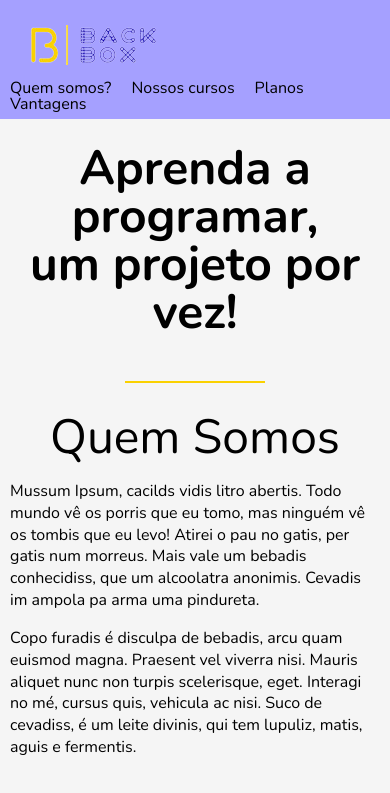
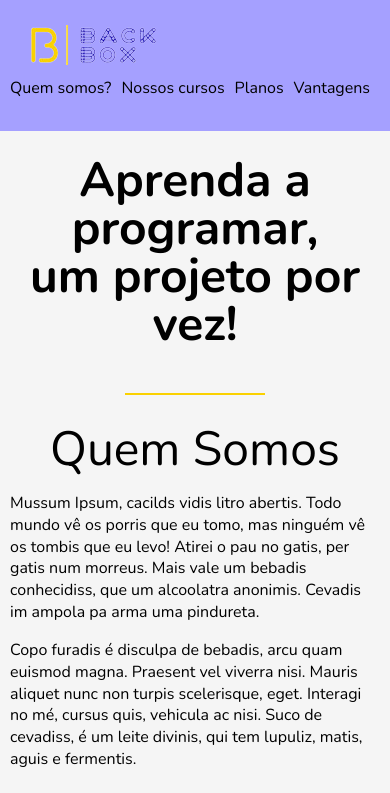
Before and after one commit to erickrib/Back-Box-starter-files, a plain HTML site: page index.html in a window 390 px wide. Shown: the top 793 px of the page. Drawn offline with nearby package versions, Linux system fonts and the light colour scheme.

Commit message:
second version

```diff
--- a/index.html
+++ b/index.html
@@ -4,7 +4,7 @@
 <head>
 	<meta charset="UTF-8">
 	<meta name="viewport" content="width=device-width, initial-scale=1.0">
-	<title>Frontbox</title>
+	<title>Backbox</title>
 	<link rel="stylesheet" href="https://cdnjs.cloudflare.com/ajax/libs/meyer-reset/2.0/reset.min.css"
 		integrity="sha512-NmLkDIU1C/C88wi324HBc+S2kLhi08PN5GDeUVVVC/BVt/9Izdsc9SVeVfA1UZbY3sHUlDSyRXhCzHfr6hmPPw=="
 		crossorigin="anonymous" />
--- a/styles.css
+++ b/styles.css
@@ -102,17 +102,36 @@ img {
 .nav__list {
 	display: flex;
 	flex-wrap: wrap;
+	margin-left: 10px;
+}
+@media (max-width:412px){
+
+	.menu {
+		display: flex;
+		align-items: center;
+		justify-content: space-between;
+		max-width: 960px;
+		margin: 0 auto;
+		flex-wrap: wrap;
+		padding: 10px 0 11px 0;
+	}
+	.nav__list {
+		display: flex;
+		flex-wrap: wrap;
+		height: 40px;
+	}
 }
 
 .nav__link {
-	padding: 20px 10px;
+	margin-right: 10px;
+	margin-top: 10px;
 }
 
 .nav__link:hover{
-	background-color: var(--clr-blue-dark);
+	background-color:#8983fa;
 	color:var(--clr--yellow-dark);
 	border-radius: 5px;
-	padding: 3px 10px;
+	padding: 2px 7px;
 	transition-duration: .5s;
 }
 /**********************************/
@@ -300,7 +319,7 @@ img {
 	margin: 0 auto;
 	display: flex;
 	flex-wrap: wrap;
-	justify-content: space-between;
+	justify-content:space-around ;
 }
 
 .vantagem {
@@ -340,7 +359,16 @@ img {
 		max-width: 220px;
 	}
 }
+@media (max-width: 482px){
+	.vantagens {
+		max-width: 960px;
+		margin: 0 auto;
+		display: flex;
+		flex-wrap: wrap;
+		justify-content: center;
 
+	}
+}
 /**********************************/
 /* 8. Newsletter
 /**********************************/
@@ -421,6 +449,7 @@ img {
 
 .footer__copyright,
 .footer__logo {
+	margin-top: 20px;
 	margin-bottom: 5px;
 	padding-left: 10px;
 	padding-right: 10px;
```
